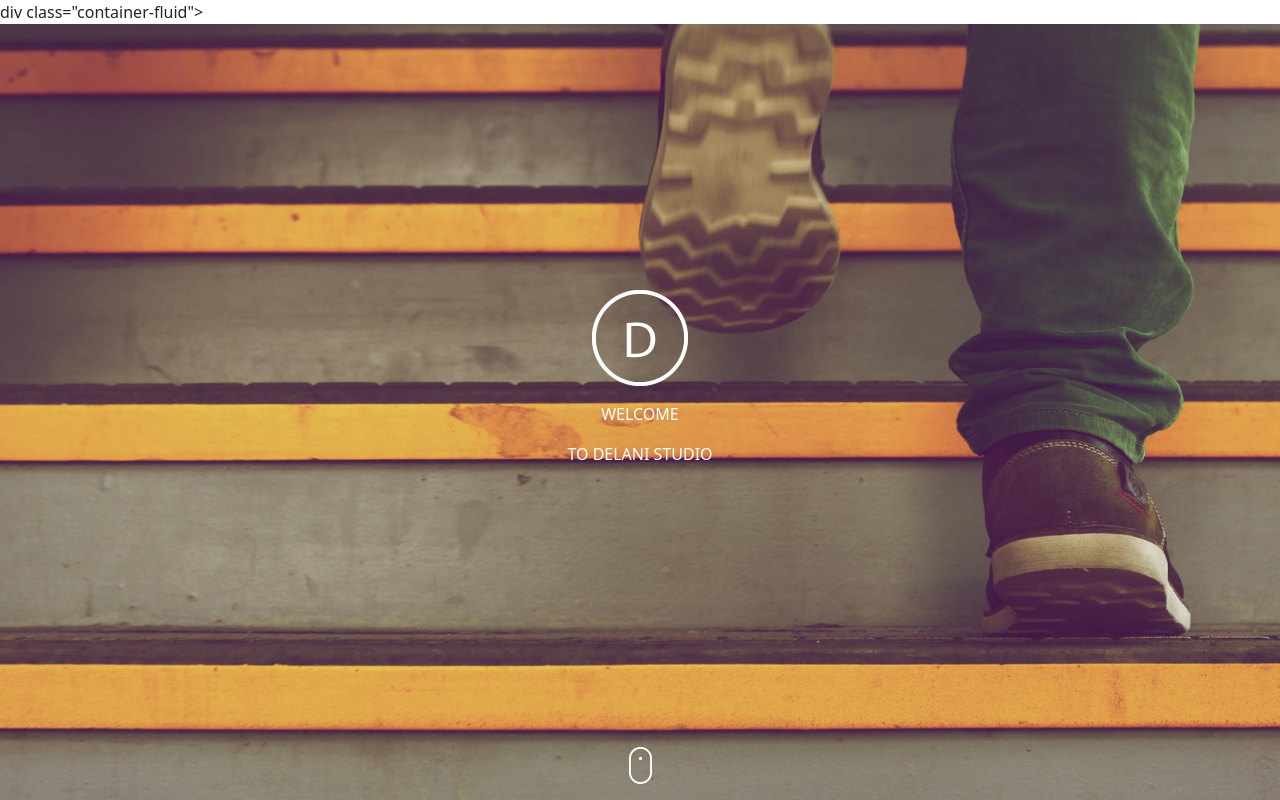
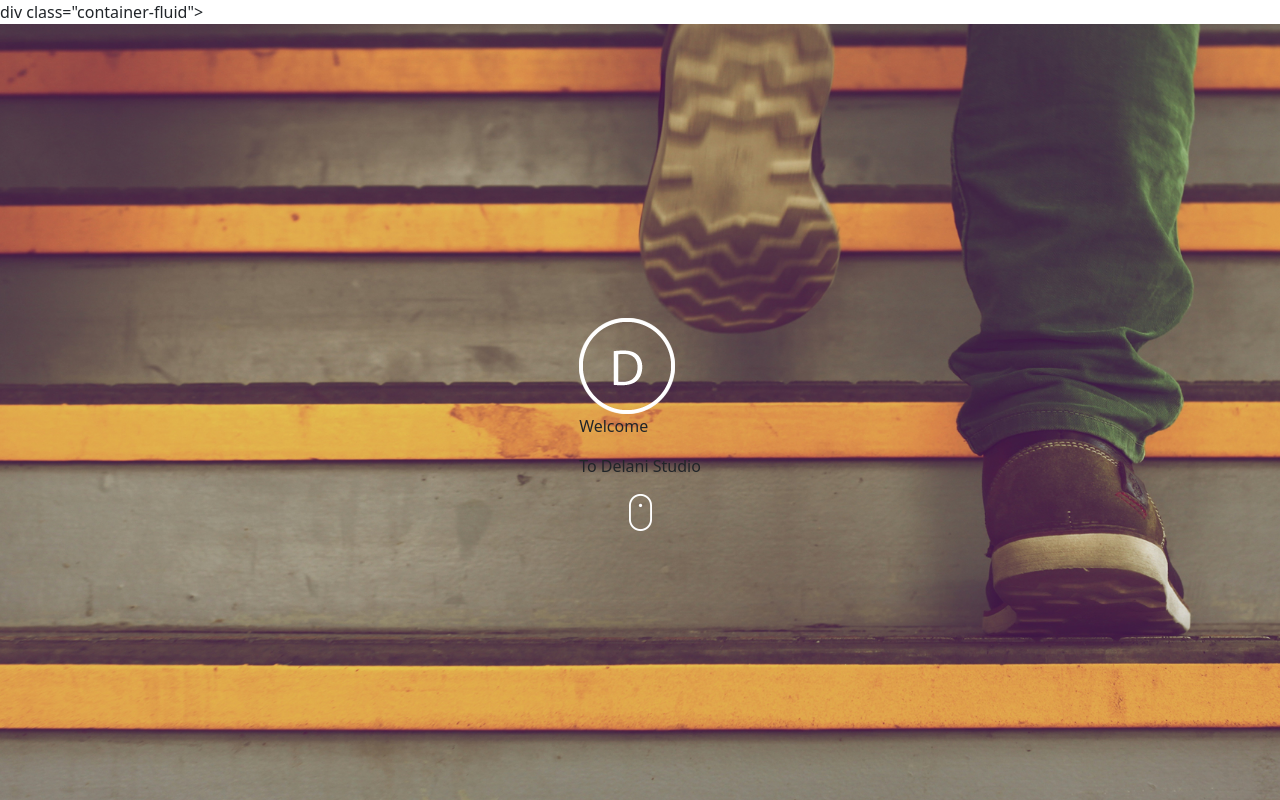
Before and after one commit to waruguru/Delani-Studio, a plain HTML site: page index.html in a window 1280 px wide. Shown: the top 800 px of the page. Drawn offline with nearby package versions, Linux system fonts and the light colour scheme.

Commit message:
Style css file

```diff
--- a/css/style.css
+++ b/css/style.css
@@ -8,7 +8,7 @@
     align-items: center;
     height: 100vh;
 }
-#header p{
+/* #header p{
     color: white;
     text-align: center;
     text-transform: uppercase;
@@ -30,4 +30,4 @@
 
 #mouseIcon:hover {
     animation-play-state: paused;
-}
+} */
```
